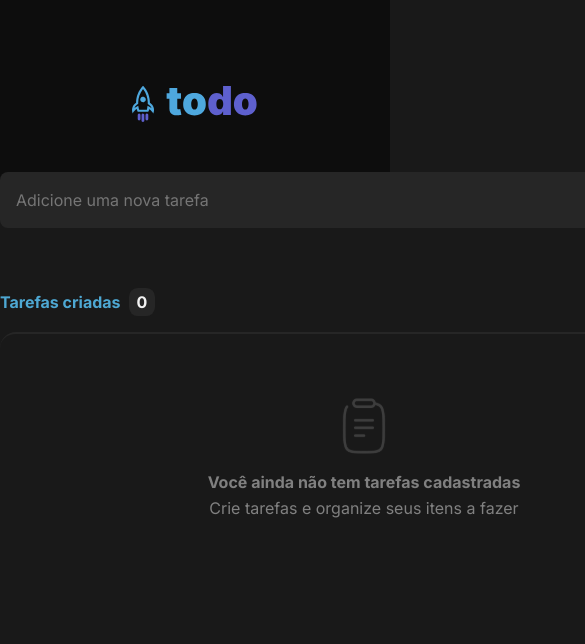
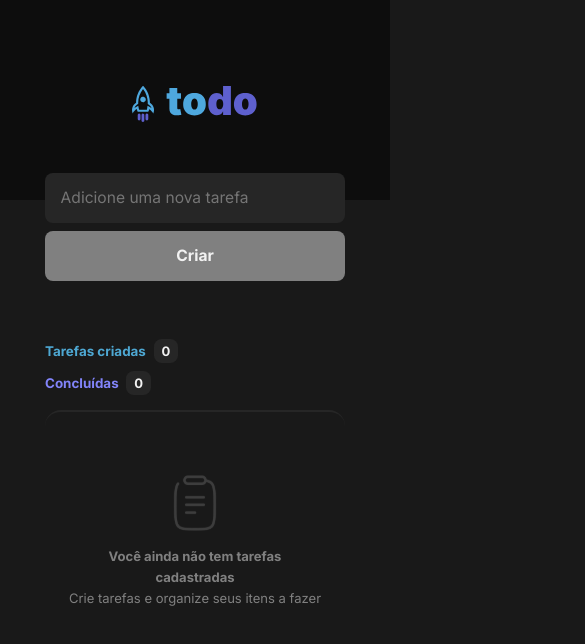
Before and after one commit to RamboGj/todo, a React (Vite) app: page / in a window 390 px wide. Shown: the top 644 px of the page, 585 px wide, since content can reach past the window. Built offline with nearby package versions, Linux system fonts and the light colour scheme.

Commit message:
responsive design

```diff
--- a/src/App.module.css
+++ b/src/App.module.css
@@ -117,3 +117,36 @@
     line-height: 1.6;
     color: var(--gray-300);
 }
+
+
+@media (max-width: 768px) {
+    * {
+        font-size: 97.5%;
+    }
+    .searchBarContent {
+        width: 300px;
+
+        display: flex;
+        flex-direction: column;
+        flex: 1;
+    }
+
+    .searchButton {
+        justify-content: center;
+    }
+
+    .searchButton > svg {
+        display: none;
+        visibility: hidden;
+    }
+
+    .todoListwrapper {
+        width: 300px;
+    }
+
+    .listHeader {
+        display: flex;
+        flex-direction: column;
+        gap: 1rem;
+    }
+}
```
